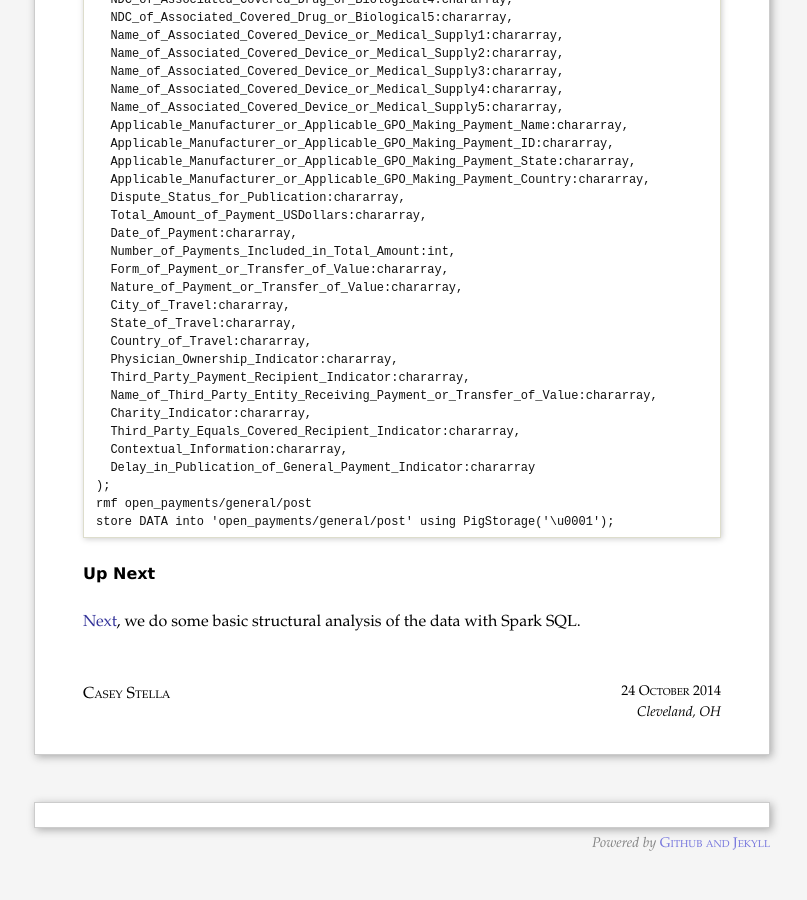
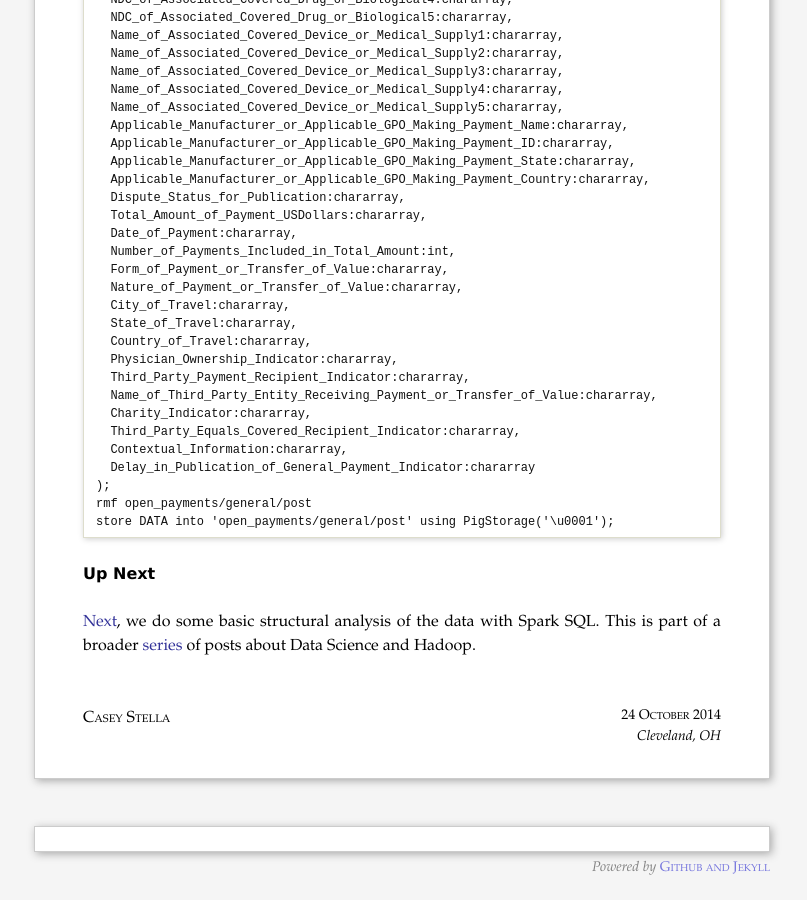
Before and after one commit to cestella/cestella.github.io, a Jekyll site: the page built from _posts/2014-10-24-pyspark-openpayments-analysis-part-2.markdown, in a window 1280 px wide and 900 px high, scrolled down 2027 px. Shown: the whole window, without its empty margins (238-1045 px from the left). Built offline with Jekyll 4.4.1, drawn with Linux system fonts in a browser that asks for light colours; nearby versions of some CDN libraries; formulas are drawn with MathJax 3; comment, search, counter and statistics services are not loaded; before the commit the page ends 2903 px from its top, so only the background shows below that.

```diff
--- a/_posts/2014-10-24-pyspark-openpayments-analysis-part-2.markdown
+++ b/_posts/2014-10-24-pyspark-openpayments-analysis-part-2.markdown
@@ -145,4 +145,6 @@
 ---
 
 [Next](pyspark-openpayments-analysis-part-3.html), we do some basic
-structural analysis of the data with Spark SQL.
+structural analysis of the data with Spark SQL.  This is part of a
+broader [series](pyspark-openpayments-analysis.html) of posts about Data
+Science and Hadoop.
--- a/_posts/2014-10-24-pyspark-openpayments-analysis-part-3.markdown
+++ b/_posts/2014-10-24-pyspark-openpayments-analysis-part-3.markdown
@@ -836,4 +836,6 @@
 ---
 
 [Next](pyspark-openpayments-analysis-part-4.html), we do some outlier
-analysis on the payment data.
+analysis on the payment data. This is part of a
+broader [series](pyspark-openpayments-analysis.html) of posts about Data
+Science and Hadoop.
--- a/_posts/2014-10-24-pyspark-openpayments-analysis-part-4.markdown
+++ b/_posts/2014-10-24-pyspark-openpayments-analysis-part-4.markdown
@@ -703,4 +703,6 @@
 ---
 
 [Next](pyspark-openpayments-analysis-part-5.html), we look for anomalies
-in our payment data by using Benford's Law.
+in our payment data by using Benford's Law. This is part of a
+broader [series](pyspark-openpayments-analysis.html) of posts about Data
+Science and Hadoop.
```
